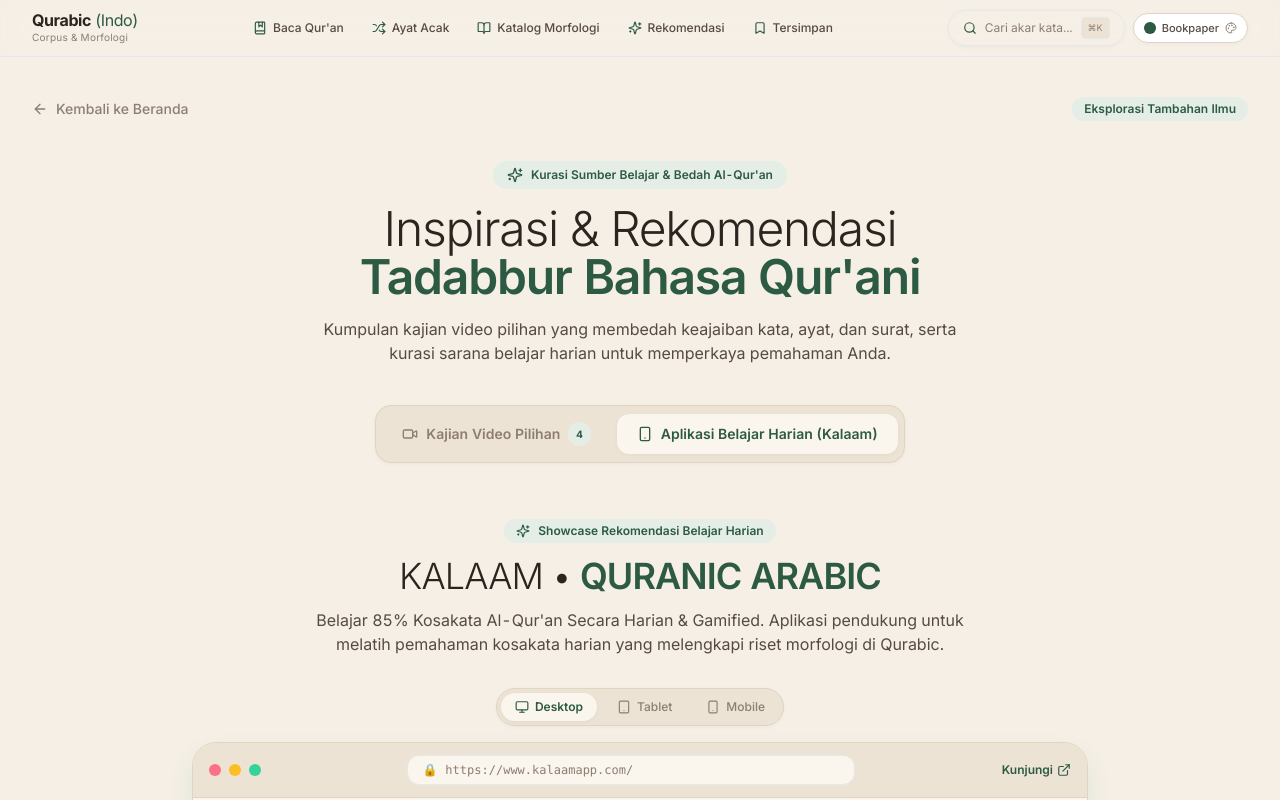
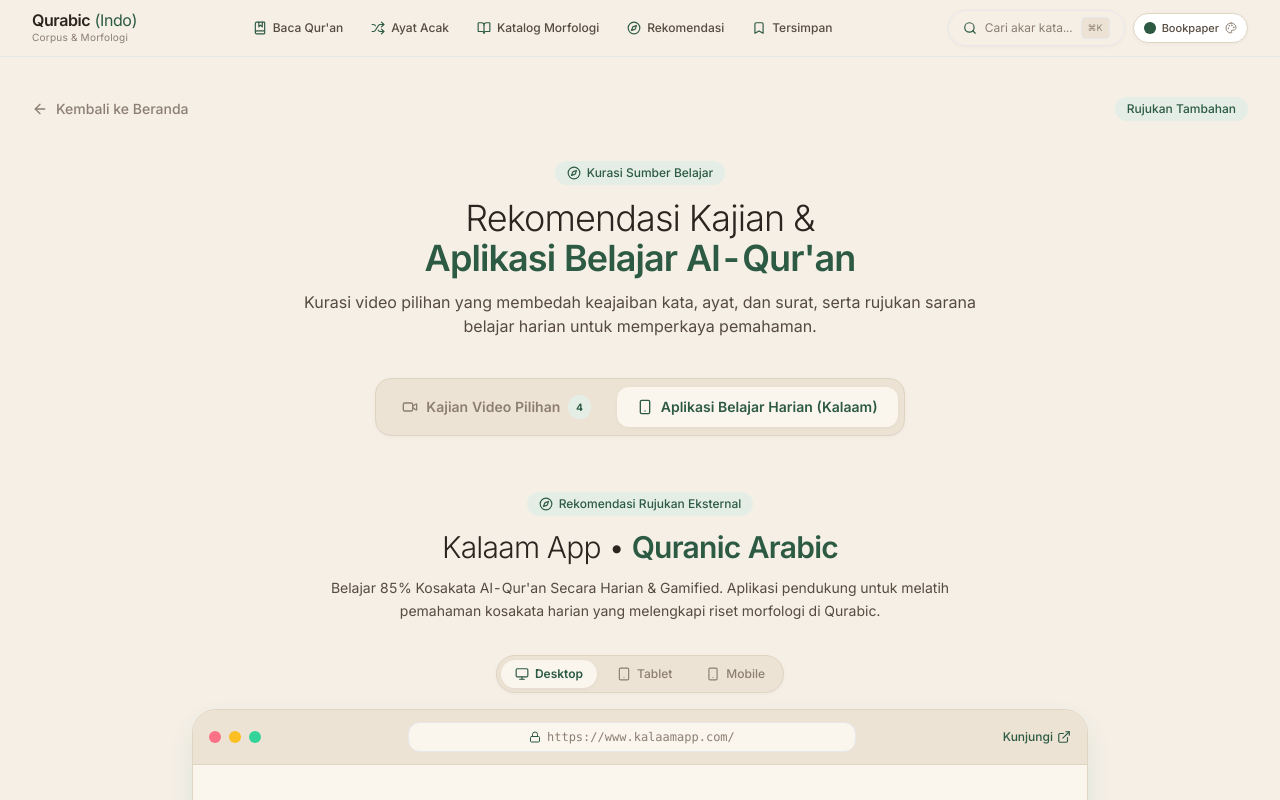
Before and after one commit to AIZATFIR/Qurabic-Indo, a Next.js app: page /rekomendasi in a window 1280 px wide. Both pictures are taken after a click on the button "Aplikasi Belajar Harian (Kalaam)". Shown: the top 800 px of the page. Built offline with nearby package versions, Linux system fonts and the light colour scheme.

Commit message:
refactor(polish): apply calm editorial polish, remove emojis, add scroll-aware fading navbar, and ensure source-grounded learning showcase

```diff
--- a/app/rekomendasi/page.tsx
+++ b/app/rekomendasi/page.tsx
@@ -1,7 +1,7 @@
 'use client';
 
 import React, { useState } from 'react';
-import { Sparkles, Video, Smartphone, Search, BookOpen, Layers, ArrowLeft } from 'lucide-react';
+import { Video, Smartphone, Search, Compass, ArrowLeft } from 'lucide-react';
 import { CURATED_VIDEOS, CuratedVideo, VIDEO_CATEGORIES } from '@/lib/data/curated-videos';
 import VideoCard from '@/components/VideoCard';
 import VideoTheaterModal from '@/components/VideoTheaterModal';
@@ -38,25 +38,25 @@
           <span>Kembali ke Beranda</span>
         </Link>
 
-        <span className="text-xs text-primary font-semibold font-sans px-3 py-1 bg-primary-subdued rounded-full">
-          Eksplorasi Tambahan Ilmu
+        <span className="text-xs text-primary font-medium font-sans px-3 py-1 bg-primary-subdued rounded-full">
+          Rujukan Tambahan
         </span>
       </div>
 
       {/* Hero Banner for Rekomendasi */}
-      <div className="text-center max-w-3xl mx-auto space-y-4">
-        <div className="inline-flex items-center space-x-2 px-3.5 py-1.5 rounded-full bg-primary-subdued text-primary text-xs font-semibold">
-          <Sparkles className="w-4 h-4" />
-          <span>Kurasi Sumber Belajar &amp; Bedah Al-Qur&apos;an</span>
+      <div className="text-center max-w-3xl mx-auto space-y-3">
+        <div className="inline-flex items-center space-x-1.5 px-3 py-1 rounded-full bg-primary-subdued text-primary text-xs font-medium">
+          <Compass className="w-3.5 h-3.5" />
+          <span>Kurasi Sumber Belajar</span>
         </div>
 
-        <h1 className="text-3xl sm:text-5xl font-light text-ink-primary tracking-tight font-sans">
-          Inspirasi &amp; Rekomendasi <br />
-          <span className="font-semibold text-primary">Tadabbur Bahasa Qur&apos;ani</span>
+        <h1 className="text-3xl sm:text-4xl font-light text-ink-primary tracking-tight font-sans">
+          Rekomendasi Kajian &amp; <br />
+          <span className="font-semibold text-primary">Aplikasi Belajar Al-Qur&apos;an</span>
         </h1>
 
         <p className="text-sm sm:text-base text-ink-secondary leading-relaxed font-sans max-w-2xl mx-auto">
-          Kumpulan kajian video pilihan yang membedah keajaiban kata, ayat, dan surat, serta kurasi sarana belajar harian untuk memperkaya pemahaman Anda.
+          Kurasi video pilihan yang membedah keajaiban kata, ayat, dan surat, serta rujukan sarana belajar harian untuk memperkaya pemahaman.
         </p>
       </div>
 
--- a/components/KalaamShowcaseFrame.tsx
+++ b/components/KalaamShowcaseFrame.tsx
@@ -1,9 +1,8 @@
 'use client';
 
 import React, { useState } from 'react';
-import { ExternalLink, Smartphone, Tablet, Monitor, Sparkles, CheckCircle, ArrowRight, BookOpen, Layers } from 'lucide-react';
+import { ExternalLink, Smartphone, Tablet, Monitor, CheckCircle, Lock, Compass } from 'lucide-react';
 import { RECOMMENDED_APPS } from '@/lib/data/recommended-apps';
-import Link from 'next/link';
 
 export default function KalaamShowcaseFrame() {
   const [deviceMode, setDeviceMode] = useState<'desktop' | 'tablet' | 'mobile'>('desktop');
@@ -26,14 +25,14 @@
 
       {/* Title & Tagline Banner */}
       <div className="text-center space-y-3 max-w-2xl mx-auto">
-        <div className="inline-flex items-center space-x-2 px-3 py-1 rounded-full bg-primary-subdued text-primary text-xs font-semibold">
-          <Sparkles className="w-3.5 h-3.5" />
-          <span>Showcase Rekomendasi Belajar Harian</span>
+        <div className="inline-flex items-center space-x-1.5 px-3 py-1 rounded-full bg-primary-subdued text-primary text-xs font-medium">
+          <Compass className="w-3.5 h-3.5" />
+          <span>Rekomendasi Rujukan Eksternal</span>
         </div>
-        <h2 className="text-3xl sm:text-4xl font-light text-ink-primary tracking-tight font-sans">
-          KALAAM • <span className="font-semibold text-primary">QURANIC ARABIC</span>
+        <h2 className="text-2xl sm:text-3xl font-light text-ink-primary tracking-tight font-sans">
+          Kalaam App &bull; <span className="font-semibold text-primary">Quranic Arabic</span>
         </h2>
-        <p className="text-sm sm:text-base text-ink-secondary leading-relaxed font-sans">
+        <p className="text-sm text-ink-secondary leading-relaxed font-sans">
           {app.tagline}. Aplikasi pendukung untuk melatih pemahaman kosakata harian yang melengkapi riset morfologi di Qurabic.
         </p>
       </div>
@@ -93,8 +92,8 @@
             </div>
 
             {/* Address Bar */}
-            <div className="flex-1 max-w-md mx-auto flex items-center space-x-2 bg-canvas-surface px-3.5 py-1.5 rounded-xl border border-hairline/80 text-xs text-ink-mute font-mono truncate">
-              <span className="text-primary select-none">🔒</span>
+            <div className="flex-1 max-w-md mx-auto flex items-center justify-center space-x-1.5 bg-canvas-surface px-3.5 py-1.5 rounded-xl border border-hairline/80 text-xs text-ink-mute font-mono truncate">
+              <Lock className="w-3 h-3 text-primary shrink-0" />
               <span className="truncate">https://www.kalaamapp.com/</span>
             </div>
 
@@ -103,7 +102,7 @@
               href="https://www.kalaamapp.com/"
               target="_blank"
               rel="noreferrer"
-              className="inline-flex items-center space-x-1 text-xs font-semibold text-primary hover:underline shrink-0"
+              className="inline-flex items-center space-x-1 text-xs font-medium text-primary hover:underline shrink-0"
               title="Buka Website Resmi Kalaam App"
             >
               <span>Kunjungi</span>
@@ -111,20 +110,19 @@
             </a>
           </div>
 
-          {/* Window Body: Interactive Showcase Hero Frame */}
-          <div className="p-6 sm:p-10 bg-gradient-to-b from-canvas-surface to-canvas-soft space-y-6">
+          {/* Window Body: Showcase Hero Frame */}
+          <div className="p-6 sm:p-10 bg-canvas-surface space-y-6">
             <div className="flex flex-col md:flex-row items-center justify-between gap-6">
 
               <div className="space-y-4 max-w-xl text-left">
-                <div className="inline-flex items-center space-x-2 px-3 py-1 rounded-full bg-emerald-500/10 text-emerald-600 dark:text-emerald-400 text-xs font-semibold">
+                <div className="inline-flex items-center space-x-2 px-3 py-1 rounded-full bg-canvas-soft border border-hairline text-ink-secondary text-xs font-medium">
                   <span>{app.badgeText}</span>
-                  <span>•</span>
-                  <span>{app.rating}</span>
+                  <span>&bull;</span>
+                  <span>Rating {app.rating}</span>
                 </div>
 
-                <h3 className="text-2xl sm:text-3xl font-light text-ink-primary tracking-tight font-sans leading-tight">
-                  Kuasai 85% Bahasa Al-Qur&apos;an <br />
-                  <span className="font-semibold text-primary">Cukup 10 Menit Setiap Hari</span>
+                <h3 className="text-xl sm:text-2xl font-semibold text-ink-primary font-sans leading-snug">
+                  Latihan Kosakata Al-Qur&apos;an Harian
                 </h3>
 
                 <p className="text-xs sm:text-sm text-ink-secondary leading-relaxed font-sans">
@@ -177,19 +175,19 @@
                 </div>
               </div>
 
-              {/* Visual Decorative Mini Card */}
-              <div className="w-full md:w-64 p-5 rounded-2xl bg-canvas-surface border border-hairline shadow-subtle space-y-3 shrink-0">
+              {/* Visual Mini Guidance Card */}
+              <div className="w-full md:w-64 p-5 rounded-2xl bg-canvas-soft border border-hairline shadow-subtle space-y-3 shrink-0">
                 <div className="flex items-center justify-between border-b border-hairline pb-2">
-                  <span className="text-xs font-bold text-ink-primary uppercase tracking-wider font-sans">Sinergi Belajar</span>
+                  <span className="text-xs font-bold text-ink-primary uppercase tracking-wider font-sans">Alur Pembelajaran</span>
                   <span className="text-[10px] text-primary font-semibold bg-primary-subdued px-2 py-0.5 rounded-md">Qurabic + Kalaam</span>
                 </div>
 
                 <div className="space-y-2 text-xs text-ink-secondary font-sans leading-relaxed">
-                  <div className="p-2.5 rounded-xl bg-canvas-soft border border-hairline">
-                    <strong className="text-ink-primary block text-[11px]">1. Hafalkan di Kalaam</strong>
+                  <div className="p-2.5 rounded-xl bg-canvas-surface border border-hairline">
+                    <strong className="text-ink-primary block text-[11px]">1. Latihan di Kalaam</strong>
                     <span>Latihan repetisi 5-10 kata baru harian.</span>
                   </div>
-                  <div className="p-2.5 rounded-xl bg-canvas-soft border border-hairline">
+                  <div className="p-2.5 rounded-xl bg-canvas-surface border border-hairline">
                     <strong className="text-ink-primary block text-[11px]">2. Bedah di Qurabic</strong>
                     <span>Eksplorasi akar kata &amp; gramatika Sharaf dalam konteks ayat.</span>
                   </div>
@@ -203,16 +201,16 @@
 
       </div>
 
-      {/* 3-Column Structured Breakdown (Inspired by User's Portfolio Structure) */}
+      {/* 3-Column Structured Breakdown */}
       <div className="grid grid-cols-1 md:grid-cols-3 gap-6 pt-4">
 
         {/* Column 1: WHAT IT IS */}
-        <div className="p-6 sm:p-7 rounded-3xl bg-canvas-surface border border-hairline space-y-3 shadow-subtle">
-          <span className="text-[11px] font-bold text-primary uppercase tracking-widest block font-sans">
-            01 • APA ITU KALAAM APP
+        <div className="p-6 sm:p-7 rounded-3xl bg-canvas-surface border border-hairline space-y-2.5 shadow-subtle">
+          <span className="text-[11px] font-semibold text-primary uppercase tracking-wider block font-sans">
+            01 &bull; Apa Itu Kalaam App
           </span>
-          <h4 className="text-base sm:text-lg font-bold text-ink-primary font-sans">
-            Micro-Learning Kosakata Qur&apos;an
+          <h4 className="text-base font-semibold text-ink-primary font-sans">
+            Latihan Kosakata Al-Qur&apos;an
           </h4>
           <p className="text-xs sm:text-sm text-ink-secondary leading-relaxed font-sans">
             {app.whatItIs}
@@ -220,11 +218,11 @@
         </div>
 
         {/* Column 2: WHY IT WORKS */}
-        <div className="p-6 sm:p-7 rounded-3xl bg-canvas-surface border border-hairline space-y-3 shadow-subtle">
-          <span className="text-[11px] font-bold text-primary uppercase tracking-widest block font-sans">
-            02 • MENGAPA EFEKTIF
+        <div className="p-6 sm:p-7 rounded-3xl bg-canvas-surface border border-hairline space-y-2.5 shadow-subtle">
+          <span className="text-[11px] font-semibold text-primary uppercase tracking-wider block font-sans">
+            02 &bull; Metode Pembelajaran
           </span>
-          <h4 className="text-base sm:text-lg font-bold text-ink-primary font-sans">
+          <h4 className="text-base font-semibold text-ink-primary font-sans">
             Spaced Repetition &amp; Gamifikasi
           </h4>
           <p className="text-xs sm:text-sm text-ink-secondary leading-relaxed font-sans">
@@ -233,11 +231,11 @@
         </div>
 
         {/* Column 3: HOW TO COMBINE */}
-        <div className="p-6 sm:p-7 rounded-3xl bg-canvas-surface border border-hairline space-y-3 shadow-subtle">
-          <span className="text-[11px] font-bold text-primary uppercase tracking-widest block font-sans">
-            03 • KOMBINASI DENGAN QURABIC
+        <div className="p-6 sm:p-7 rounded-3xl bg-canvas-surface border border-hairline space-y-2.5 shadow-subtle">
+          <span className="text-[11px] font-semibold text-primary uppercase tracking-wider block font-sans">
+            03 &bull; Kombinasi dengan Qurabic
           </span>
-          <h4 className="text-base sm:text-lg font-bold text-ink-primary font-sans">
+          <h4 className="text-base font-semibold text-ink-primary font-sans">
             Alur Belajar Menyeluruh
           </h4>
           <p className="text-xs sm:text-sm text-ink-secondary leading-relaxed font-sans">
--- a/components/MobileBottomNav.tsx
+++ b/components/MobileBottomNav.tsx
@@ -3,7 +3,7 @@
 import React, { useState } from 'react';
 import Link from 'next/link';
 import { usePathname } from 'next/navigation';
-import { Home, BookOpen, Bookmark, Search, BookMarked, Shuffle, Sparkles } from 'lucide-react';
+import { Home, BookOpen, Bookmark, Search, BookMarked, Compass } from 'lucide-react';
 import OmniSearch from './OmniSearch';
 import { useBookmarks } from '@/lib/hooks/useBookmarks';
 
@@ -16,13 +16,13 @@
     { label: 'Beranda', href: '/', icon: Home },
     { label: 'Baca', href: '/baca', icon: BookMarked },
     { label: 'Katalog', href: '/morfologi', icon: BookOpen },
-    { label: 'Rekomendasi', href: '/rekomendasi', icon: Sparkles },
+    { label: 'Rekomendasi', href: '/rekomendasi', icon: Compass },
     { label: 'Tersimpan', href: '/favorit', icon: Bookmark, badge: bookmarkedIds.length },
   ];
 
   return (
     <>
-      <div className="md:hidden fixed bottom-0 left-0 right-0 z-50 bg-canvas/95 backdrop-blur-md border-t border-hairline px-2 py-1.5 shadow-subtle">
+      <div className="md:hidden fixed bottom-0 left-0 right-0 z-50 bg-canvas-page/90 backdrop-blur-md border-t border-hairline px-2 py-1.5 shadow-subtle">
         <div className="flex items-center justify-around max-w-md mx-auto">
           {navItems.map((item) => {
             const isActive = pathname === item.href;
--- a/components/Navbar.tsx
+++ b/components/Navbar.tsx
@@ -1,20 +1,40 @@
 'use client';
 
 import Link from 'next/link';
-import { BookOpen, Search, Bookmark, BookMarked, Shuffle, Sparkles } from 'lucide-react';
+import { BookOpen, Search, Bookmark, BookMarked, Shuffle, Compass } from 'lucide-react';
 import OmniSearch from './OmniSearch';
 import ThemeSelector from './ThemeSelector';
-import { useState } from 'react';
+import { useState, useEffect } from 'react';
 import { useBookmarks } from '@/lib/hooks/useBookmarks';
 
 export default function Navbar() {
   const [isSearchOpen, setIsSearchOpen] = useState(false);
+  const [isScrolled, setIsScrolled] = useState(false);
   const { bookmarkedIds } = useBookmarks();
+
+  useEffect(() => {
+    let lastScrollY = window.scrollY;
+
+    const handleScroll = () => {
+      const currentScrollY = window.scrollY;
+      setIsScrolled(currentScrollY > 20);
+      lastScrollY = currentScrollY;
+    };
+
+    window.addEventListener('scroll', handleScroll, { passive: true });
+    return () => window.removeEventListener('scroll', handleScroll);
+  }, []);
 
   return (
     <>
-      {/* Hermes-style Floating Translucent Headbar with Soft Glassmorphic Fade */}
-      <header className="sticky top-0 z-40 w-full bg-canvas-page/75 backdrop-blur-md border-b border-hairline/40 transition-all">
+      {/* Integrated Navigation Layer with Scroll-Aware Restraint */}
+      <header
+        className={`sticky top-0 z-40 w-full transition-all duration-300 ${
+          isScrolled
+            ? 'bg-canvas-page/75 backdrop-blur-md border-b border-hairline/30 py-0.5'
+            : 'bg-canvas-page/95 backdrop-blur-none border-b border-hairline/50 py-0'
+        }`}
+      >
         <div className="max-w-7xl mx-auto px-4 sm:px-6 lg:px-8">
           <div className="flex items-center justify-between h-14">
 
@@ -22,7 +42,7 @@
             <div className="flex items-center space-x-3">
               <Link href="/" className="flex items-center space-x-2 group">
                 <div className="flex flex-col">
-                  <span className="font-sans font-bold text-base text-ink-primary tracking-tight leading-none group-hover:text-primary transition-colors">
+                  <span className="font-sans font-semibold text-base text-ink-primary tracking-tight leading-none group-hover:text-primary transition-colors">
                     Qurabic <span className="text-primary font-normal">(Indo)</span>
                   </span>
                   <span className="text-[10px] text-ink-mute font-sans mt-0.5 tracking-wide">
@@ -62,7 +82,7 @@
                 href="/rekomendasi"
                 className="hover:text-primary transition-colors flex items-center space-x-1.5 px-3 py-1.5 rounded-lg hover:bg-canvas-surface/80"
               >
-                <Sparkles className="w-3.5 h-3.5 text-primary" />
+                <Compass className="w-3.5 h-3.5 text-primary" />
                 <span>Rekomendasi</span>
               </Link>
 
--- a/components/WordEtymologyModal.tsx
+++ b/components/WordEtymologyModal.tsx
@@ -320,7 +320,7 @@
               className="w-full flex items-center justify-center space-x-2 bg-primary hover:bg-primary-deep text-white py-3.5 px-5 rounded-2xl text-xs sm:text-sm font-semibold shadow-subtle hover:shadow-soft transition-all font-sans"
             >
               <BookOpen className="w-4 h-4" />
-              <span>Buka Halaman Definisi &amp; Bedah Akar Kata Lengkap ({root.rootLatin})</span>
+              <span>Lihat Detail Akar Kata ({root.rootLatin})</span>
               <ArrowRight className="w-4 h-4 ml-1" />
             </Link>
           ) : wordDetail.rootSlug ? (
@@ -330,7 +330,7 @@
               className="w-full flex items-center justify-center space-x-2 bg-primary hover:bg-primary-deep text-white py-3.5 px-5 rounded-2xl text-xs sm:text-sm font-semibold shadow-subtle hover:shadow-soft transition-all font-sans"
             >
               <BookOpen className="w-4 h-4" />
-              <span>Buka Halaman Definisi &amp; Bedah Morfologi Lengkap</span>
+              <span>Lihat Detail Morfologi &amp; Sharaf</span>
               <ArrowRight className="w-4 h-4 ml-1" />
             </Link>
           ) : (
@@ -340,7 +340,7 @@
               className="w-full flex items-center justify-center space-x-2 bg-primary hover:bg-primary-deep text-white py-3.5 px-5 rounded-2xl text-xs sm:text-sm font-semibold shadow-subtle hover:shadow-soft transition-all font-sans"
             >
               <BookOpen className="w-4 h-4" />
-              <span>Cari Definisi &amp; Semua Kemunculan &ldquo;{wordArabic}&rdquo;</span>
+              <span>Lihat Detail Kata &ldquo;{wordArabic}&rdquo;</span>
               <ArrowRight className="w-4 h-4 ml-1" />
             </Link>
           )}
--- a/lib/data/recommended-apps.ts
+++ b/lib/data/recommended-apps.ts
@@ -36,7 +36,7 @@
     appUrl: 'https://www.kalaamapp.com/',
     appleStoreUrl: 'https://apps.apple.com/app/kalaam-quranic-arabic/id1578142345',
     googlePlayUrl: 'https://play.google.com/store/apps/details?id=com.kalaamapp.kalaam',
-    rating: '4.9 ★',
+    rating: '4.9 / 5.0',
     activeUsers: '100.000+ Pembelajar'
   }
 ];
```
Also changed, not shown: app/page.tsx (+4 -4 lines), components/VideoCard.tsx (+11 -12 lines), components/VideoTheaterModal.tsx (+12 -12 lines).
